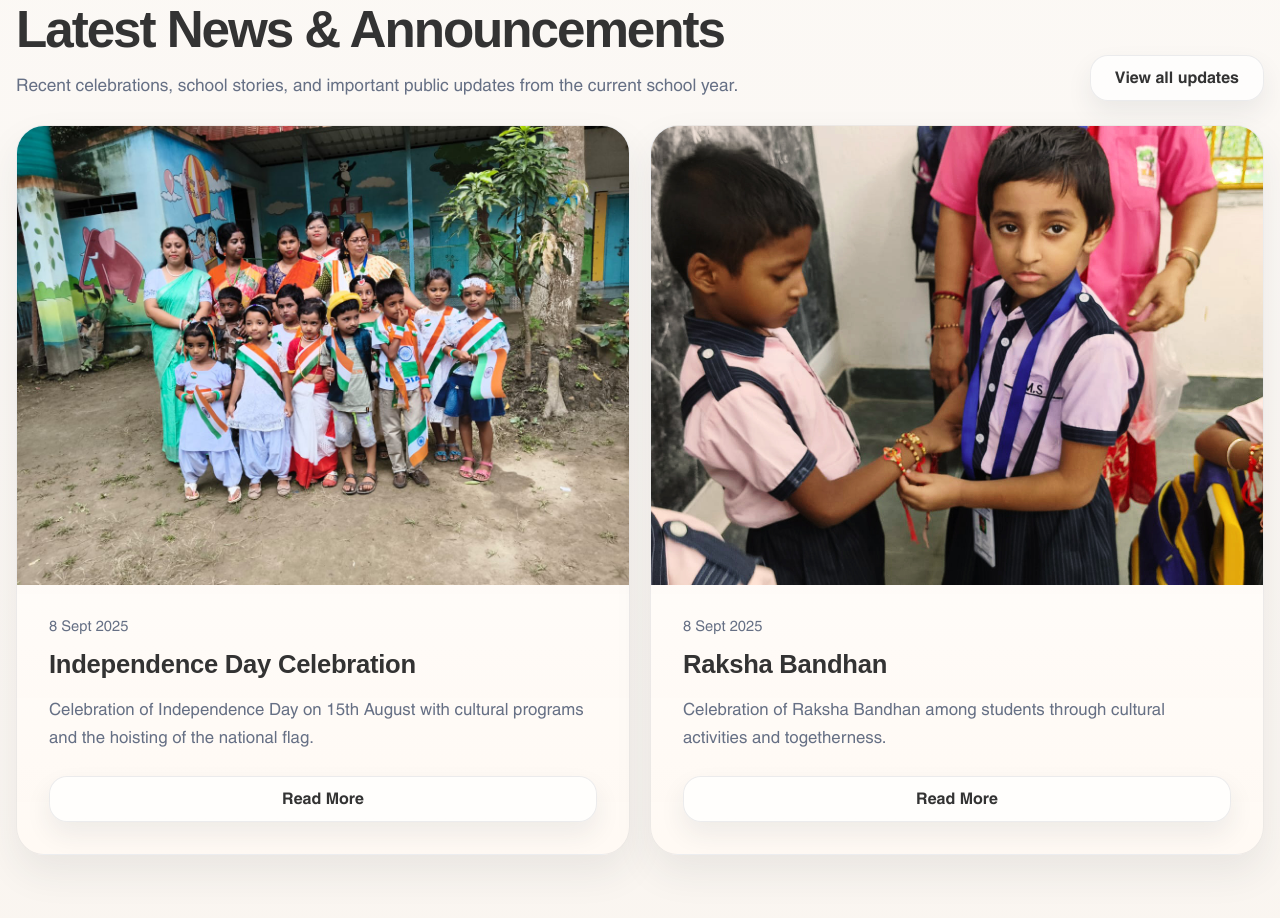
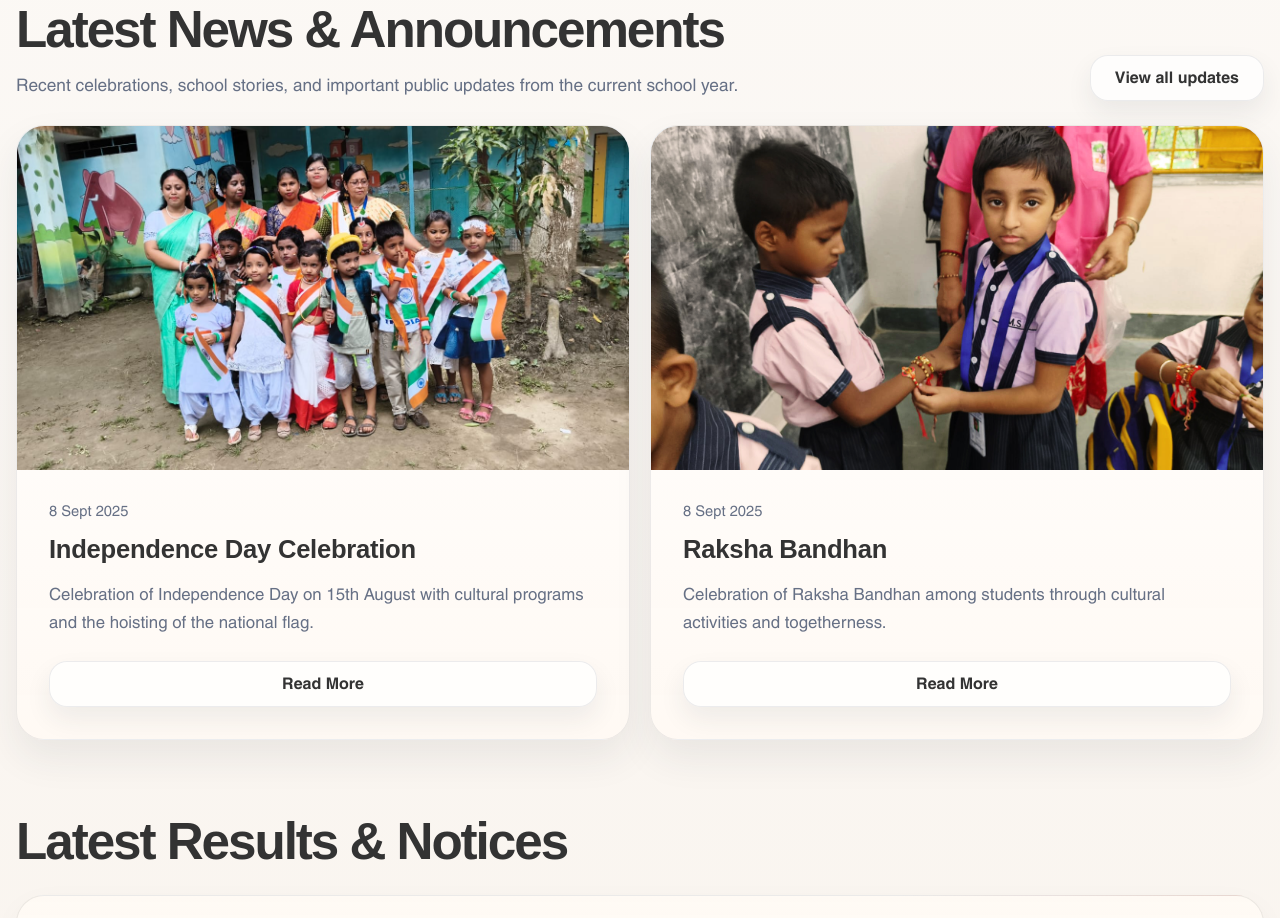
Before and after one commit to as4401s/School_website, a Next.js app: page / in a window 1280 px wide. Shown: the part 3420-4338 px from the top of the page. Built offline with nearby package versions, Linux system fonts and the light colour scheme; a web font is replaced by a local one.

Commit message:
Update landing layout and gallery

```diff
--- a/src/app/globals.css
+++ b/src/app/globals.css
@@ -1229,6 +1229,10 @@ body::before {
   overflow: hidden;
 }
 
+.story-card--home .story-card__image-wrap {
+  aspect-ratio: 16 / 9;
+}
+
 .story-card__body,
 .tour-card__body,
 .doc-card__body,
--- a/src/app/page.tsx
+++ b/src/app/page.tsx
@@ -377,7 +377,7 @@ export default async function HomePage() {
 
           <div className="grid-2">
             {featuredPosts.map((post) => (
-              <article className="story-card" key={post.id}>
+              <article className="story-card story-card--home" key={post.id}>
                 <div className="story-card__image-wrap">
                   <Image
                     alt={post.title.en}
```
